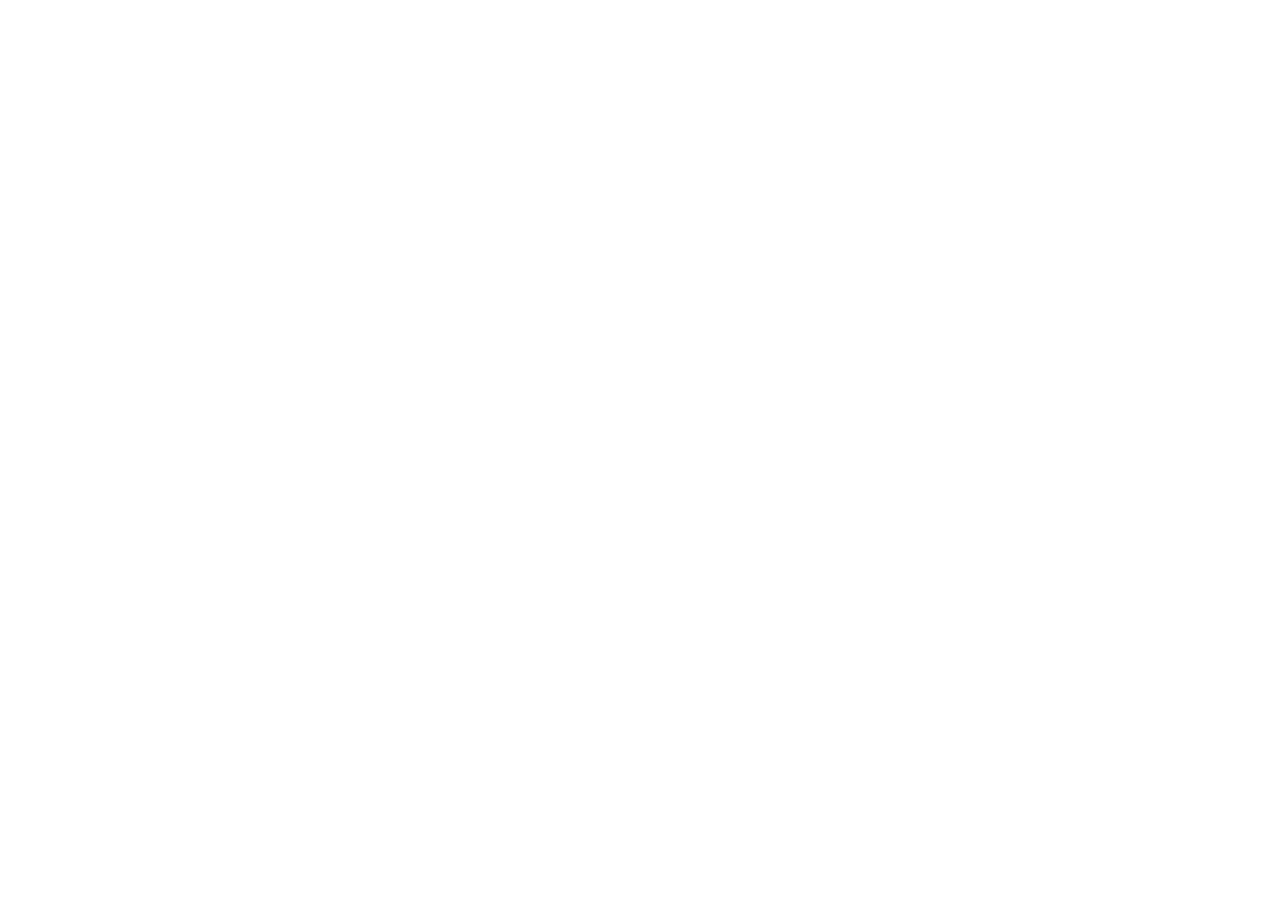
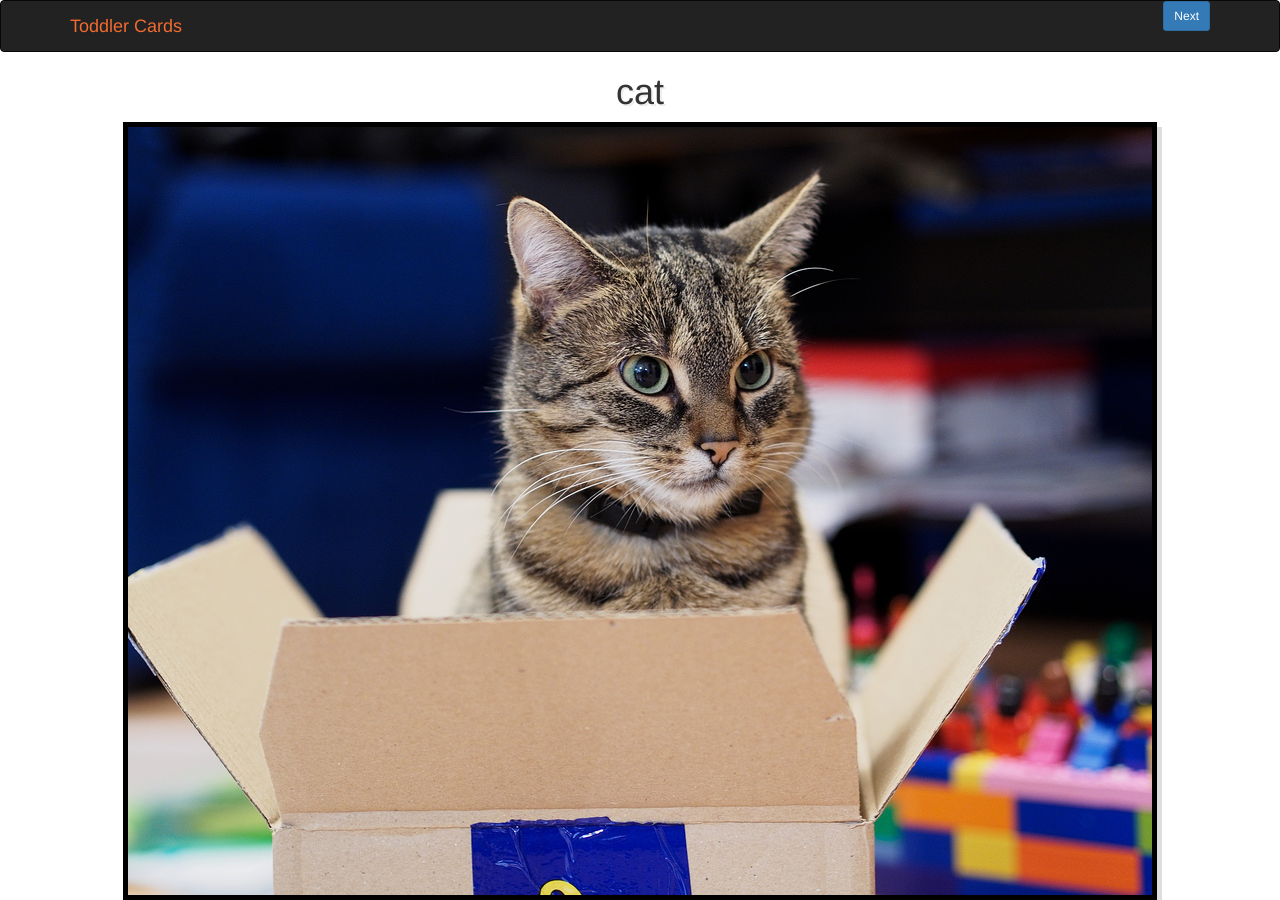
Before and after one commit to blamonet/toddler-cards, a plain HTML site: page index.html in a window 1280 px wide. Before the commit the page ends 800 px from the top, so only its background shows below. Drawn offline with nearby package versions, Linux system fonts and the light colour scheme.

Commit message:
First draft. :D

```diff
--- a/index.html
+++ b/index.html
@@ -3,14 +3,64 @@
     <title>
       Toddler Cards
     </title>
-    <meta name="viewport" content="width=device-width, initial-scale=1.0">
     <link href="js/lib/twbs/bootstrap/dist/css/bootstrap.min.css" rel="stylesheet">
     <link href="js/lib/fortawesome/font-awesome/css/font-awesome.min.css" rel="stylesheet">
     <script src="js/lib/frameworks/jquery/jquery.min.js"></script>
     <script src="js/lib/twbs/bootstrap/dist/js/bootstrap.min.js"></script>
+    <script type="text/javascript">
+      function addCategory(categoryName) {
+        var option = "<option>" + categoryName + "</option>";
+        $(".categorySelector").append(option);
+      }
+      $(document).ready(function() {
+          $(".categorySelector").append('<option>all</option>');
+          $.getJSON("items.json", function (data) {
+            var dictionary = data.dictionary;
+            $.each(dictionary, function(i, item) {
+              $.each(item.category, function(j, category) {
+                  addCategory(category);
+              });
+            });
+            var entry = dictionary[Math.floor(Math.random()*dictionary.length)];
+            $(".word").html(entry.title);
+            var image = entry.img[Math.floor(Math.random()*entry.img.length)];
+            $(".wordImage img").attr("src","img/" + image);
+          });
+        });
+      </script>
+      <style type="text/css">
+        .navbar {
+          margin-bottom: 0px;
+        }
+        .word {
+          text-align:center;
+          text-shadow: 2px 2px #eee;
+        }
+        .wordImage img {
+          box-shadow: 5px 5px #dedede;
+          border: 5px solid #000;
+          margin: 0 auto;
+        }
+      </style>
+    <meta name="viewport" content="width=device-width, initial-scale=1.0">
   </head>
   <body>
-    <div id="container">
+    <div class="navbar navbar-inverse" role="navigation">
+      <div class="container">
+        <div class="navbar-header">
+          <a class="navbar-brand" style="color:#F26B30" href="/">Toddler Cards</a>
+        </div>
+        <a class="btn btn-primary btn-sm pull-right" href="javascript:history.go(0)">Next</a>
+      </div>
+    </div>
+<!-- not implemented yet    <div class="container categories">
+      <select class="categorySelector">
+      </select>
+    </div>
+-->
+    <div class="container card col-md-12">
+      <h1 class="word"></h1>
+      <div class="wordImage"><img src="" class="img-responsive" /></div>
     </div>
   </body>
 </html>
--- a/items.json
+++ b/items.json
@@ -1,33 +1,19 @@
 {
-  "dictionary": {
-    "item": {
+  "dictionary": [
+    {
       "title": "apple",
-      "img": {
-        "apple.png"
-      },
-      "category": {
-        "food",
-        "fruit"
-      }
+      "img": ["apple.jpg"],
+      "category": ["food","fruit"]
     },
-    "item": {
+    {
       "title": "cat",
-      "img": {
-        "cat.jpg",
-        "cat1.jpg"
-      },
-      "category": {
-        "animals"
-      }
+      "img": ["cat.jpg","cat1.jpg"],
+      "category": ["animals"]
     },
-    "item": {
+    {
       "title": "train",
-      "img": {
-        "train.jpg"
-      },
-      "category": {
-        "vehicles"
-      }
+      "img": ["train.jpg"],
+      "category": ["vehicles"]
     }
-  }
+  ]
 }
```
